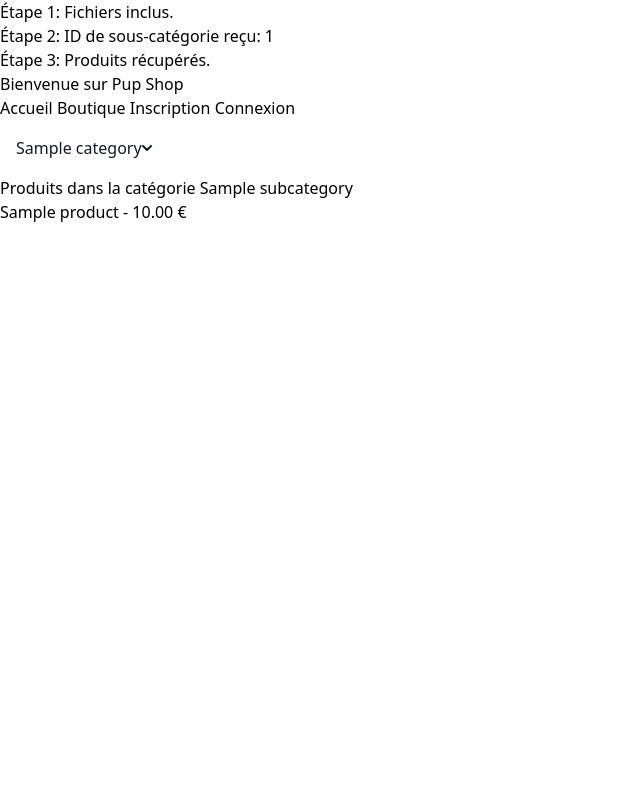
After one commit to maily-vannobel/boutique-en-ligne, a PHP site: page /pages/products.php?subcat_id=1 in a window 1280 px wide. The commit adds this page. Shown: the whole page, without its empty margins (0-640 px from the left). Run offline with PHP 8.4, Linux system fonts and the light colour scheme; tables that the repository leaves empty hold one stand-in row (values such as "Sample post").

Commit message:
mega header fonctionel + redirection vers sous cat

```diff
--- a/classes/Categories.php
+++ b/classes/Categories.php
@@ -1,8 +1,7 @@
 <?php
-require_once './Database.php';
+require_once __DIR__ . '/Database.php';
 
 class Categories extends Database {
-
     private $category_id;
     private $category_name;
 
--- a/classes/Database.php
+++ b/classes/Database.php
@@ -1,5 +1,5 @@
 <?php
-class Bdd {
+class Database {
     protected $conn;
 
     public function __construct() {
--- a/classes/Products.php
+++ b/classes/Products.php
@@ -1,5 +1,5 @@
 <?php
-require_once './Database.php';
+require_once __DIR__ . '/Database.php';
 
 class Products extends Database {
 
@@ -10,6 +10,7 @@ class Products extends Database {
     private $ingredients;
     private $quantity_weight;
     private $price;
+    private $subcategories_id;
 
     public function __construct() {
         parent::__construct();
@@ -84,5 +85,18 @@ class Products extends Database {
             die('Erreur : ' . $e->getMessage());
         }
     }
+
+    public function getProductsBySubcategoryId($subcategories_id) {
+        try {
+            $conn = $this->getConnection();
+            $stmt = $conn->prepare("SELECT products.* FROM products JOIN product_subcategories ON products.product_id = product_subcategories.product_id WHERE product_subcategories.subcategories_id = :subcategories_id");
+            $stmt->bindParam(':subcategories_id', $subcategories_id, PDO::PARAM_INT);
+            $stmt->execute();
+            return $stmt->fetchAll(PDO::FETCH_ASSOC);
+        } catch (Exception $e) {
+            die('Erreur : ' . $e->getMessage());
+        }
+    }
+
 }
 ?>
--- a/classes/Subcategories.php
+++ b/classes/Subcategories.php
@@ -1,5 +1,5 @@
 <?php
-require_once './Database.php';
+require_once __DIR__ . '/Database.php';
 
 class Subcategories extends Database {
 
@@ -35,7 +35,19 @@ class Subcategories extends Database {
         }
     }
 
-    //MÉTHODE 2 : ajouter une sous-cat
+    //Méthode 2 : recup une sous cat par l'id de sa catégorie
+    public function getSubcategoriesByCategoryId($category_id) {
+        try {
+            $conn = $this->getConnection();
+            $stmt = $conn->prepare("SELECT * FROM subcategories WHERE category_id = :category_id");
+            $stmt->bindParam(':category_id', $category_id, PDO::PARAM_INT);
+            $stmt->execute();
+            return $stmt->fetchAll(PDO::FETCH_ASSOC);
+        } catch (Exception $e) {
+            die('Erreur : ' . $e->getMessage());
+        }
+    }
+    //MÉTHODE 3 : ajouter une sous-cat
     public function addSubcategory($subcategories_name, $category_id) {
         try {
             $conn = $this->getConnection();
@@ -49,7 +61,7 @@ class Subcategories extends Database {
         }
     }
 
-    //MÉTHODE 3 : mise à jour sous-cat
+    //MÉTHODE 4 : mise à jour sous-cat
     public function updateSubcategory($id, $subcategories_name, $category_id) {
         try {
             $conn = $this->getConnection();
@@ -64,7 +76,7 @@ class Subcategories extends Database {
         }
     }
 
-    //MÉTHODE 4 : supprimer sous-cat
+    //MÉTHODE 5 : supprimer sous-cat
     public function deleteSubcategory($id) {
         try {
             $conn = $this->getConnection();
@@ -77,6 +89,7 @@ class Subcategories extends Database {
         }
     }
 
+    //MÉTHODE 6 :
     public function addProductToSubcategory($product_id, $subcategories_id) {
         try {
             $conn = $this->getConnection();
@@ -101,16 +114,5 @@ class Subcategories extends Database {
         }
     }
 
-    public function getProductsBySubcategoryId($subcategories_id) {
-        try {
-            $conn = $this->getConnection();
-            $stmt = $conn->prepare("SELECT products.* FROM products JOIN product_subcategories ON products.product_id = product_subcategories.product_id WHERE product_subcategories.subcategories_id = :subcategories_id");
-            $stmt->bindParam(':subcategories_id', $subcategories_id, PDO::PARAM_INT);
-            $stmt->execute();
-            return $stmt->fetchAll(PDO::FETCH_ASSOC);
-        } catch (Exception $e) {
-            die('Erreur : ' . $e->getMessage());
-        }
-    }
 }
 ?>
--- /dev/null
+++ b/includes/header.php
@@ -0,0 +1,53 @@
+<?php
+require_once __DIR__ . '/../classes/Categories.php';
+require_once __DIR__ . '/../classes/Subcategories.php';
+
+$categories = new Categories();
+$allCategories = $categories->getAllCategories();
+$subcategories = new Subcategories();
+?>
+
+<header>
+    <h1>Bienvenue sur Pup Shop</h1>
+    <nav>
+        <a href="/index.php">Accueil</a>
+        <a href="/pages/products.php">Boutique</a>
+        <a href="/pages/register.php">Inscription</a>
+        <a href="/pages/login.php">Connexion</a>
+    </nav>
+</header>
+
+<nav class="bg-white border-gray-200 dark:bg-gray-900">
+    <div class="flex flex-wrap items-center justify-between max-w-screen-xl mx-auto p-4">
+        <div id="mega-menu" class="items-center justify-between w-full md:flex md:w-auto md:order-1">
+            <ul class="flex flex-col mt-4 font-medium md:flex-row md:mt-0 md:space-x-8 rtl:space-x-reverse">
+                <?php foreach ($allCategories as $category): ?>
+                    <li>
+                        <button id="mega-menu-dropdown-button-<?= $category['category_id'] ?>" data-dropdown-toggle="mega-menu-dropdown-<?= $category['category_id'] ?>" class="flex items-center justify-between w-full py-2 px-3 font-medium text-gray-900 border-b border-gray-100 md:w-auto hover:bg-gray-50 md:hover:bg-transparent md:border-0 md:hover:text-blue-600 md:p-0 dark:text-white md:dark:hover:text-blue-500 dark:hover:bg-gray-700 dark:hover:text-blue-500 md:dark:hover:bg-transparent dark:border-gray-700">
+                            <?= htmlspecialchars($category['category_name']) ?>
+                            <svg class="w-2.5 h-2.5 ms-3" aria-hidden="true" xmlns="http://www.w3.org/2000/svg" fill="none" viewBox="0 0 10 6">
+                                <path stroke="currentColor" stroke-linecap="round" stroke-linejoin="round" stroke-width="2" d="m1 1 4 4 4-4"/>
+                            </svg>
+                        </button>
+                        <div id="mega-menu-dropdown-<?= $category['category_id'] ?>" class="absolute z-10 grid hidden w-auto grid-cols-2 text-sm bg-white border border-gray-100 rounded-lg shadow-md dark:border-gray-700 md:grid-cols-3 dark:bg-gray-700">
+                            <div class="p-4 pb-0 text-gray-900 md:pb-4 dark:text-white">
+                                <ul class="space-y-4" aria-labelledby="mega-menu-dropdown-button-<?= $category['category_id'] ?>">
+                                    <?php
+                                    $allSubcategories = $subcategories->getSubcategoriesByCategoryId($category['category_id']);
+                                    foreach ($allSubcategories as $subcategory): ?>
+                                        <li>
+                                            <a href="/pages/products.php?subcat_id=<?= $subcategory['subcategories_id'] ?>" class="text-gray-500 dark:text-gray-400 hover:text-blue-600 dark:hover:text-blue-500">
+                                                <?= htmlspecialchars($subcategory['subcategories_name']) ?>
+                                            </a>
+                                        </li>
+                                    <?php endforeach; ?>
+                                </ul>
+                            </div>
+                        </div>
+                    </li>
+                <?php endforeach; ?>
+            </ul>
+        </div>
+    </div>
+</nav>
+<script src="/javascript/menu.js"></script>
--- /dev/null
+++ b/javascript/menu.js
@@ -0,0 +1,16 @@
+document.addEventListener('DOMContentLoaded', () => {
+    const buttons = document.querySelectorAll('[data-dropdown-toggle]');
+
+    buttons.forEach(button => {
+        button.addEventListener('click', function () {
+            const dropdownId = this.getAttribute('data-dropdown-toggle');
+            const dropdown = document.getElementById(dropdownId);
+
+            if (dropdown.classList.contains('hidden')) {
+                dropdown.classList.remove('hidden');
+            } else {
+                dropdown.classList.add('hidden');
+            }
+        });
+    });
+});
--- /dev/null
+++ b/pages/products.php
@@ -0,0 +1,46 @@
+<?php
+require_once '../classes/Database.php';
+require_once '../classes/Subcategories.php';
+require_once '../classes/Products.php';
+
+echo "Étape 1: Fichiers inclus.<br>";
+
+$subcategories = new Subcategories();
+$products = new Products();
+
+$subcat_id = $_GET['subcat_id'] ?? null;
+
+if ($subcat_id) {
+    echo "Étape 2: ID de sous-catégorie reçu: $subcat_id<br>";
+    $subcat_details = $subcategories->getSubcategoryById($subcat_id);
+    $products_in_subcat = $products->getProductsBySubcategoryId($subcat_id);
+    echo "Étape 3: Produits récupérés.<br>";
+} else {
+    header('Location: /index.php');
+    exit();
+}
+?>
+
+<!DOCTYPE html>
+<html lang="fr">
+<head>
+    <meta charset="UTF-8">
+    <meta name="viewport" content="width=device-width, initial-scale=1.0">
+    <title>Boutique</title>
+    <link href="https://cdnjs.cloudflare.com/ajax/libs/tailwindcss/2.2.19/tailwind.min.css" rel="stylesheet">
+</head>
+<body>
+<?php include '../includes/header.php'; ?>
+
+<main>
+    <h1>Produits dans la catégorie <?= htmlspecialchars($subcat_details['subcategories_name']) ?></h1>
+    <ul>
+        <?php foreach ($products_in_subcat as $product): ?>
+            <li>
+                <?= htmlspecialchars($product['product_name']) ?> - <?= htmlspecialchars($product['price']) ?> €
+            </li>
+        <?php endforeach; ?>
+    </ul>
+</main>
+</body>
+</html>
```
Also changed, not shown: 404.php (added, +37 -0 lines), classes/Users.php (+6 -17 lines), index.php (+7 -10 lines), pages/login.php (+12 -7 lines), pages/register.php (+23 -3 lines), .htaccess (added).
